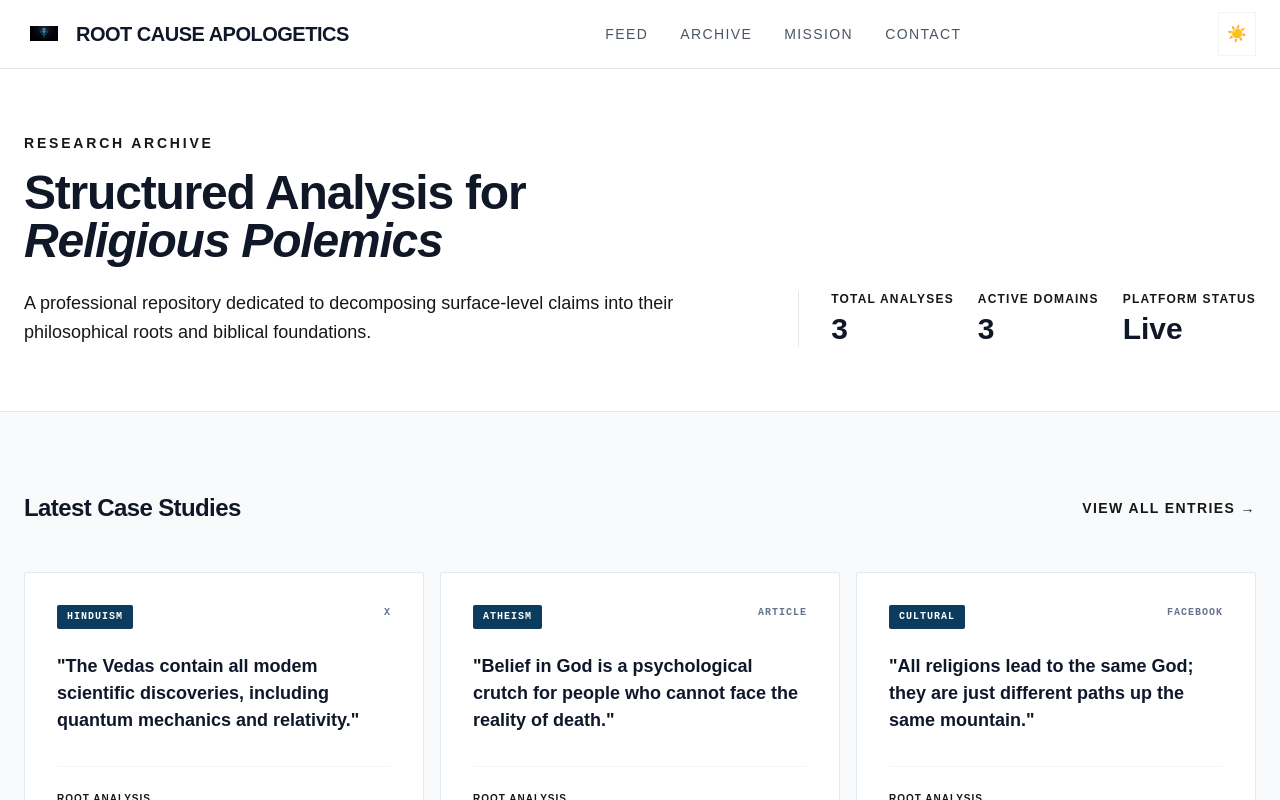
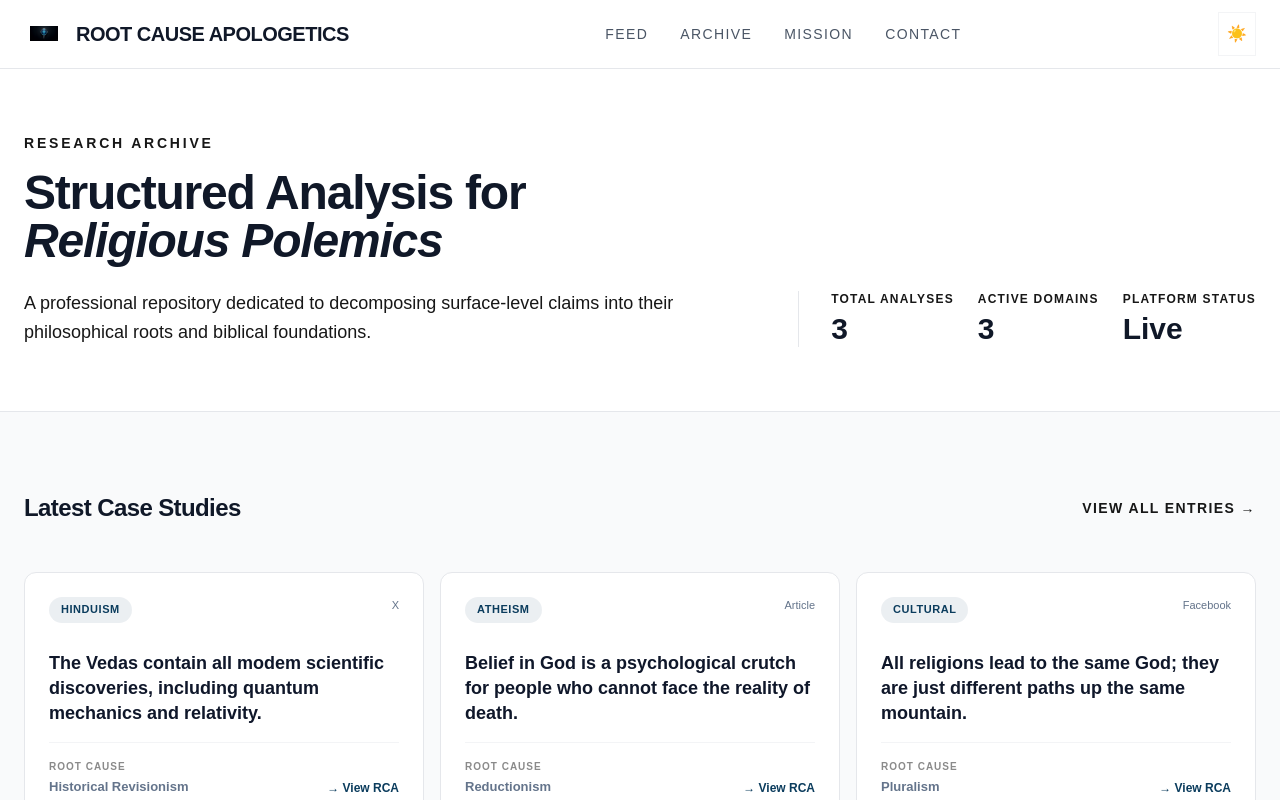
Before and after one commit to rootcauseapologetics-arch/website, a Next.js app: page / in a window 1280 px wide. Shown: the top 800 px of the page. Built offline with nearby package versions, Linux system fonts and the light colour scheme.

Commit message:
Beautiful Card Redesign: 12px corners, soft borders, pill tags, and 24px padding for better scannability

```diff
--- a/src/components/Card.tsx
+++ b/src/components/Card.tsx
@@ -14,22 +14,23 @@ interface RCAProps {
 const Card = ({ id, source_type, source_url, tag, claim, root_issue }: RCAProps) => {
   const truncatedClaim = claim.length > 120 ? claim.slice(0, 117) + '...' : claim;
   return (
-    <div className="card-system group">
-      <div className="flex justify-between items-start mb-6">
-        <span className="badge-system">{tag}</span>
-        <span className="source-system">{source_type}</span>
+    <div className="card-beautiful group">
+      <div className="flex justify-between items-start mb-4">
+        <span className="pill-tag">{tag}</span>
+        <span className="source-beautiful">{source_type}</span>
       </div>
       <div className="flex-grow">
-        <p className="claim-system">"{truncatedClaim}"</p>
+        <h3 className="claim-beautiful">
+          {truncatedClaim}
+        </h3>
       </div>
-      <div className="mt-8 pt-6 border-t border-gray-100 dark:border-gray-800">
-        <div className="flex flex-col gap-1 mb-6">
-          <span className="text-[10px] font-bold text-muted uppercase tracking-widest">Root Analysis</span>
-          <p className="root-system">{root_issue}</p>
+      <div className="mt-4 pt-4 border-t border-gray-100 dark:border-gray-800 flex justify-between items-end">
+        <div className="flex flex-col gap-0.5">
+          <span className="text-[10px] font-bold text-muted uppercase tracking-widest opacity-50">Root Cause</span>
+          <p className="root-beautiful">{root_issue}</p>
         </div>
-        <Link href={`/rca/${id}`} className="cta-system">
-          <span>Explore Analysis</span>
-          <span className="ml-2 group-hover:translate-x-1 transition-transform">→</span>
+        <Link href={`/rca/${id}`} className="cta-beautiful">
+          → View RCA
         </Link>
       </div>
     </div>
--- a/src/components/Detail.tsx
+++ b/src/components/Detail.tsx
@@ -54,7 +54,7 @@ const Detail = ({ claim, root_issue, analysis, biblical_response, tag, source_ty
 
         {/* Sidebar Metadata */}
         <aside className="lg:col-span-4 space-y-12">
-          <div className="p-8 bg-primary text-white rounded-[2px]">
+          <div className="p-8 bg-primary text-white rounded-[12px]">
             <p className="text-[10px] font-bold opacity-60 uppercase tracking-widest mb-2">Primary Diagnosis</p>
             <h3 className="text-2xl font-bold leading-tight">{root_issue}</h3>
           </div>
@@ -62,7 +62,7 @@ const Detail = ({ claim, root_issue, analysis, biblical_response, tag, source_ty
           <div className="space-y-8 border-l border-gray-100 dark:border-gray-800 pl-8">
             <div>
               <p className="text-[10px] font-bold text-muted uppercase tracking-widest mb-2">Domain</p>
-              <span className="badge-system">{tag}</span>
+              <span className="pill-tag">{tag}</span>
             </div>
             <div>
               <p className="text-[10px] font-bold text-muted uppercase tracking-widest mb-2">Original Source</p>
--- a/src/styles/card.css
+++ b/src/styles/card.css
@@ -1,70 +1,68 @@
 /* src/styles/card.css */
-.card-system {
+.card-beautiful {
   background: var(--color-card-bg);
-  border: 1px solid var(--color-border);
-  border-radius: var(--radius-sm);
-  padding: 32px;
-  transition: all 0.3s cubic-bezier(0.4, 0, 0.2, 1);
+  border: 1px solid #E5E7EB;
+  border-radius: 12px;
+  padding: 24px;
+  transition: transform 0.25s ease, box-shadow 0.25s ease;
   display: flex;
   flex-direction: column;
   height: 100%;
 }
 
-.card-system:hover {
+.card-beautiful:hover {
+  transform: translateY(-4px);
+  box-shadow: 0 10px 20px rgba(0, 0, 0, 0.05);
   border-color: var(--color-primary);
-  box-shadow: 0 12px 24px -10px rgba(11, 60, 93, 0.1);
-  transform: translateY(-2px);
 }
 
-.badge-system {
+.pill-tag {
   display: inline-block;
-  padding: 4px 10px;
-  font-family: var(--font-mono);
-  font-size: 10px;
+  padding: 4px 12px;
+  border-radius: 999px;
+  background: var(--color-primary-light);
+  color: var(--color-primary);
+  font-size: 11px;
   font-weight: 700;
   text-transform: uppercase;
-  letter-spacing: 0.1em;
-  background: var(--color-primary);
-  color: white;
-  border-radius: var(--radius-sm);
+  letter-spacing: 0.05em;
 }
 
-.source-system {
-  font-family: var(--font-mono);
-  font-size: 10px;
+.source-beautiful {
+  font-size: 11px;
+  color: var(--color-muted);
+  font-weight: 500;
+  text-transform: capitalize;
+}
+
+.claim-beautiful {
+  font-size: 1.125rem;
+  font-weight: 700;
+  line-height: 1.4;
+  color: var(--color-text);
+  margin-top: 12px;
+  line-clamp: 3;
+  -webkit-line-clamp: 3;
+  -webkit-box-orient: vertical;
+  overflow: hidden;
+}
+
+.root-beautiful {
+  font-size: 13px;
   font-weight: 600;
   color: var(--color-muted);
-  text-transform: uppercase;
-  letter-spacing: 0.1em;
-}
-
-.claim-system {
-  font-size: 1.125rem;
-  font-weight: 700;
-  line-height: 1.5;
-  color: var(--color-text);
   margin: 0;
 }
 
-.root-system {
-  font-size: 0.9rem;
-  font-weight: 600;
+.cta-beautiful {
+  font-size: 12px;
+  font-weight: 700;
   color: var(--color-primary);
-  font-style: italic;
-  margin: 0;
+  text-decoration: none;
+  transition: color 0.15s ease;
 }
 
-.cta-system {
-  display: inline-flex;
-  align-items: center;
-  font-size: 11px;
-  font-weight: 800;
-  color: var(--color-primary);
-  text-transform: uppercase;
-  letter-spacing: 0.15em;
-  cursor: pointer;
+.cta-beautiful:hover {
+  color: var(--color-secondary);
+  text-decoration: underline;
 }
-
-.cta-system:hover {
-  color: var(--color-secondary);
-}
--- a/src/styles/design.css
+++ b/src/styles/design.css
@@ -7,8 +7,9 @@
   --color-text: #0F172A; /* Slate 900 */
   --color-muted: #64748B; /* Slate 500 */
   --color-border: #E2E8F0; /* Slate 200 */
-  --radius-sm: 2px;
-  --radius-md: 4px;
+  --color-primary-light: rgba(11, 60, 93, 0.08); /* Lighter blue for pill tags */
+  --radius-sm: 4px;
+  --radius-md: 12px;
   --font-sans: 'Inter', ui-sans-serif, system-ui, -apple-system, sans-serif;
   --font-mono: 'JetBrains Mono', 'Fira Code', monospace;
   --max-width: 1200px;
```
